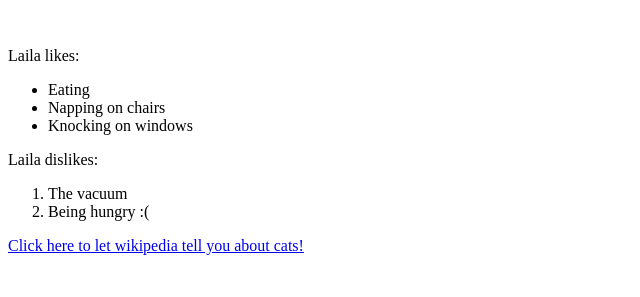
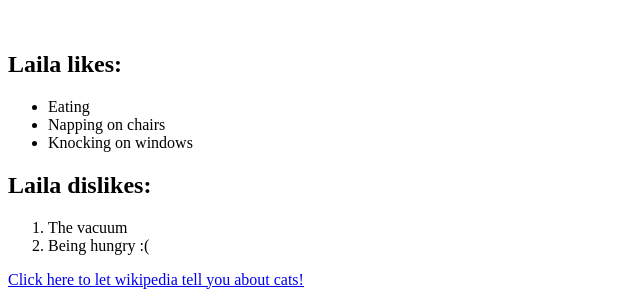
Before and after one commit to lktay/HTML-exercise-1, a plain HTML site: page index.html in a window 1280 px wide. Shown: the part 521-818 px from the top of the page, without its empty margins (0-640 px from the left). Drawn offline with Linux system fonts and the light colour scheme.

Commit message:
changing paragraphs to headers

```diff
--- a/index.html
+++ b/index.html
@@ -11,14 +11,14 @@
   <img src="./images/laila.JPG" alt="Cat against a window" height="400px">
   <p>This is Laila, and she likes to chomp toes and pose on window sills.</p>
   <br>
-  <p>Laila likes:</p>
+  <h2>Laila likes:</h2>
   <ul>
     <li>Eating</li>
     <li>Napping on chairs</li>
     <li>Knocking on windows</li>
 
   </ul>
-  <p>Laila dislikes:</p>
+  <h2>Laila dislikes:</h2>
   <ol>
     <li>The vacuum</li>
     <li>Being hungry :(</li>
```
